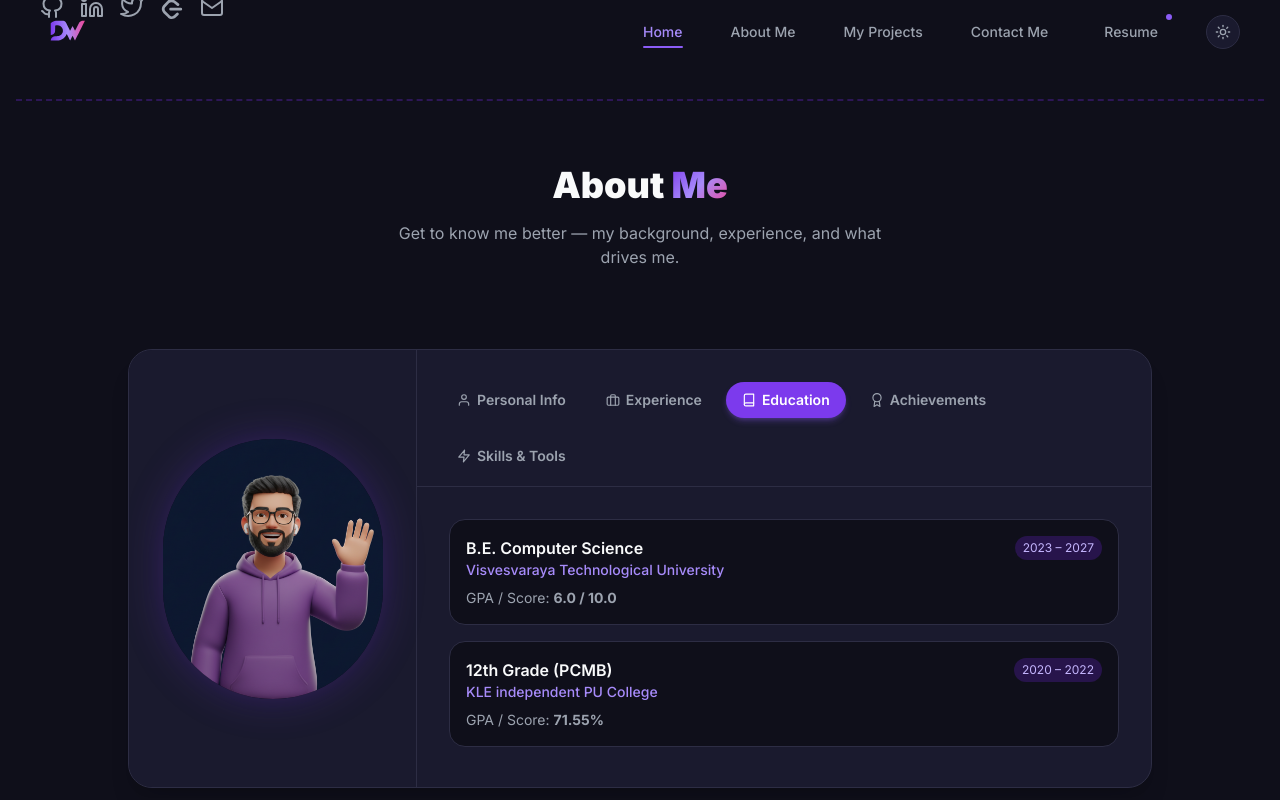
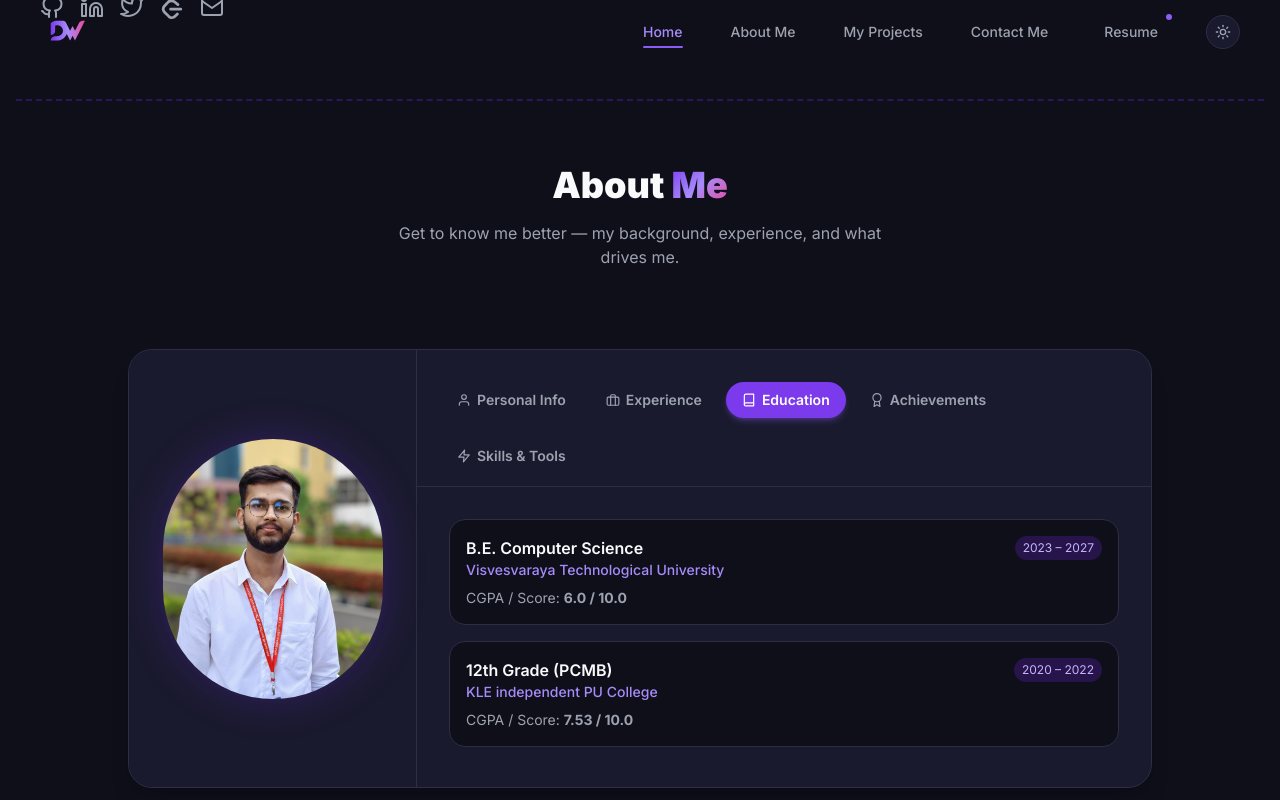
Before and after one commit to digvijay208/digvijay-portfolio, a Next.js app: page / in a window 1280 px wide. Both pictures are taken after a click on the button "Education". Shown: the part 807-1607 px from the top of the page. Built offline with nearby package versions, Linux system fonts and the light colour scheme.

Commit message:
feat: Add About, Hero, and Projects sections to the portfolio.

```diff
--- a/components/About.tsx
+++ b/components/About.tsx
@@ -27,30 +27,30 @@ const INFO_ROWS = [
 
 const EXPERIENCE = [
   {
-    role: "Software Developer Intern",
-    company: "Tech Company Inc.",
-    duration: "Jun 2024 – Aug 2024",
-    desc: "Built and optimized RESTful APIs using Node.js and Express. Improved frontend performance by 30% through code splitting and lazy loading.",
+    role: "Computer Science Engineering Student",
+    company: "3rd Year B.E.",
+    duration: "2023 – Present",
+    desc: "Currently focused on full-stack web development, learning complex algorithms, and building personal projects to apply academic concepts.",
   },
   {
-    role: "Open Source Contributor",
-    company: "Various Projects",
+    role: "Open Source Enthusiast & Learner",
+    company: "Self-driven Projects",
     duration: "2023 – Present",
-    desc: "Contributed to multiple open-source repositories, fixing bugs and adding new features with a focus on developer experience.",
+    desc: "Actively building functional web applications alongside academic studies to gain practical development experience.",
   },
 ];
 
 const EDUCATION = [
-  { degree: "B.E. Computer Science", institution: "Visvesvaraya Technological University", duration: "2023 – 2027", gpa: "6.0 / 10.0" },
-  { degree: "12th Grade (PCMB)",     institution: "KLE independent PU College",             duration: "2020 – 2022", gpa: "71.55%" },
+  { degree: "B.E. Computer Science", institution: "Visvesvaraya Technological University", duration: "2023 – 2027", cgpa: "6.0 / 10.0" },
+  { degree: "12th Grade (PCMB)",     institution: "KLE independent PU College",             duration: "2020 – 2022", cgpa: "7.53 / 10.0" },
 ];
 
-const ACHIEVEMENTS = [
+const ACHIEVEMENTS = [/*
   { title: "🏆 Hackathon Winner",   desc: "1st place at National Level Tech Hackathon 2024 among 200+ teams." },
   { title: "⭐ 5-Star Coder",       desc: "Achieved 5-star rating on HackerRank in Problem Solving." },
   { title: "🎓 Merit Scholarship",  desc: "Awarded academic merit scholarship for outstanding performance." },
   { title: "🚀 Best Project Award", desc: "Recognized for the best final year project in the department." },
-];
+*/];
 
 const SKILL_GROUPS = [
   { category: "Frontend",      color: "bg-blue-100 text-blue-700 dark:bg-blue-900/30 dark:text-blue-300",     skills: ["React","Next.js","TypeScript","Tailwind CSS","HTML5","CSS3"] },
@@ -114,7 +114,7 @@ const tabContent: Record<string, React.ReactNode> = {
             </div>
             <span className="shrink-0 text-xs px-2 py-1 rounded-full bg-primary-100 dark:bg-primary-900/40 text-primary-700 dark:text-primary-300">{edu.duration}</span>
           </div>
-          <div className="mt-2 text-sm text-[var(--text-muted)]">GPA / Score: <strong>{edu.gpa}</strong></div>
+          <div className="mt-2 text-sm text-[var(--text-muted)]">CGPA / Score: <strong>{edu.cgpa}</strong></div>
         </div>
       ))}
     </div>
@@ -203,7 +203,7 @@ export default function About() {
                   }}
                 >
                   <img
-                    src="/avatar_digvijay.jpg"
+                    src="/digvijay.jpg"
                     alt="Digvijay Waghamode"
                     className="w-full h-full object-cover object-top"
                   />
--- a/components/Hero.tsx
+++ b/components/Hero.tsx
@@ -26,13 +26,13 @@ const SOCIALS = [
 const floatingStats = [
   {
     id: 1,
-    value: "1",
-    label: "Internships Completed",
-    icon: MdWork,
+    value: "5/5",
+    label: "Finished Projects",
+    icon: MdCode,
     className: "top-[10px] left-[0px]",
     color: "text-purple-600 bg-purple-100"
   },
-  {
+  /* {
     id: 2,
     value: "9+",
     label: "Finished Projects",
@@ -47,7 +47,7 @@ const floatingStats = [
     icon: MdEmojiEvents,
     className: "top-[120px] right-[-10px]",
     color: "text-orange-600 bg-orange-100"
-  },
+  }, */
 ];
 
 const ROLES = [
--- a/components/Projects.tsx
+++ b/components/Projects.tsx
@@ -26,7 +26,7 @@ type Project = {
 };
 
 const PROJECTS: Project[] = [
-  {
+  /* {
     title: "InfraGuard Security Platform",
     description: "An AI-powered security scanning platform that analyzes infrastructure configs for misconfigurations and provides intelligent fixes.",
     tags: [
@@ -38,7 +38,7 @@ const PROJECTS: Project[] = [
     demo: "https://example.com",
     gradient: "from-purple-400 via-violet-500 to-indigo-600",
     emoji: "🔐",
-  },
+  }, */
   {
     title: "Ai-prompt-generator",
     description: "A web application that helps users craft perfect prompts for AI tools like ChatGPT, Claude, and other large language models.",
@@ -60,7 +60,7 @@ const PROJECTS: Project[] = [
       { label: "AI", color: "bg-pink-100 text-pink-700 dark:bg-pink-900/40 dark:text-pink-300" },
       { label: "LANGCHAIN", color: "bg-yellow-100 text-yellow-700 dark:bg-yellow-900/40 dark:text-yellow-300" },
     ],
-    github: "https://github.com/",
+    github: "https://github.com/digvijay208/multi_agent_ai",
     gradient: "from-rose-400 via-pink-500 to-purple-600",
     emoji: "🤖",
   },
@@ -77,7 +77,7 @@ const PROJECTS: Project[] = [
     gradient: "from-emerald-400 via-teal-500 to-cyan-600",
     emoji: "☁️",
   },
-  {
+  /* {
     title: "DevLink — Developer Portfolio Builder",
     description: "A no-code portfolio builder for developers that generates beautiful, responsive portfolios from GitHub data.",
     tags: [
@@ -88,7 +88,7 @@ const PROJECTS: Project[] = [
     github: "https://github.com/",
     gradient: "from-indigo-400 via-blue-500 to-purple-600",
     emoji: "🔗",
-  },
+  }, */
 ];
 
 export default function Projects() {
```
Also changed, not shown: public/digvijay.jpg (added).
